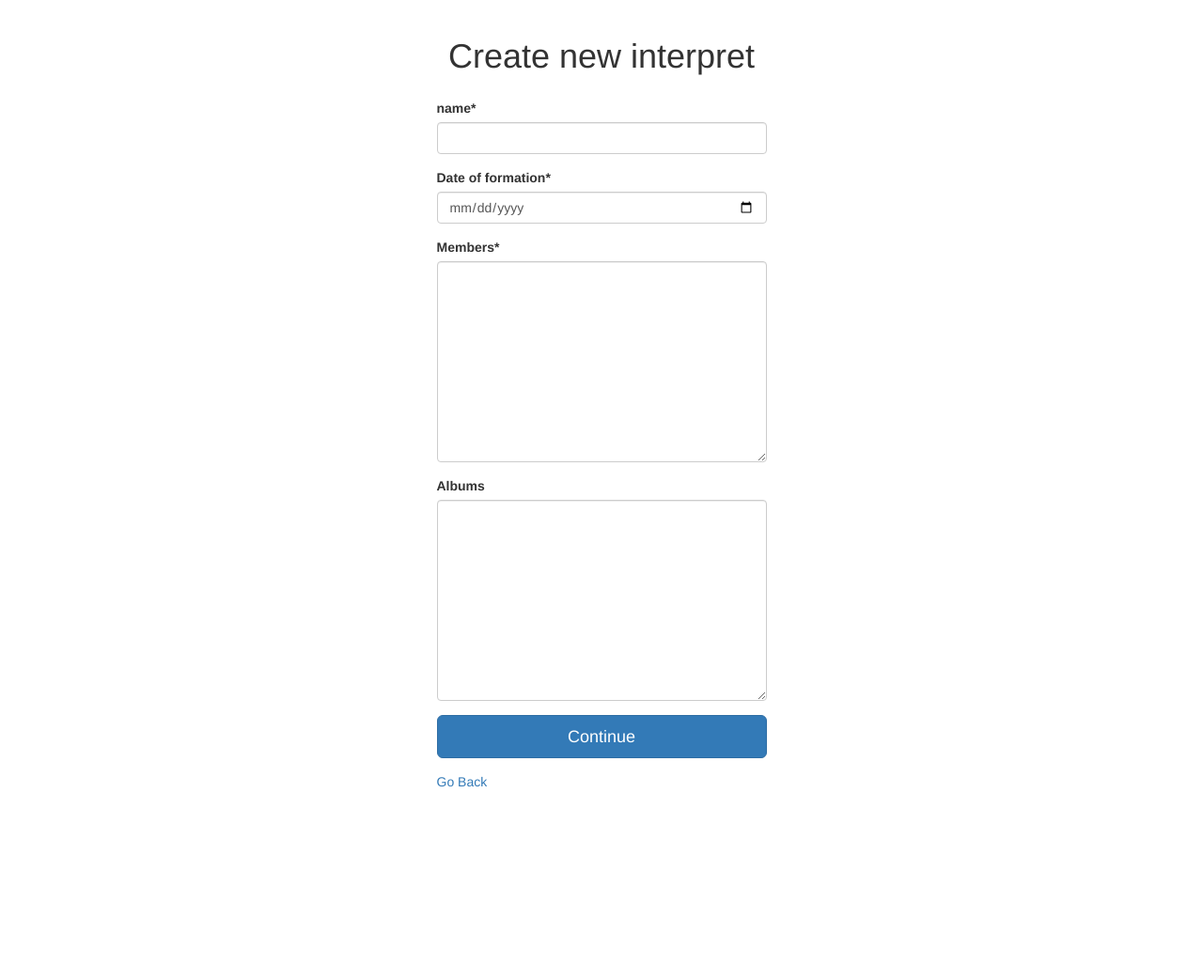
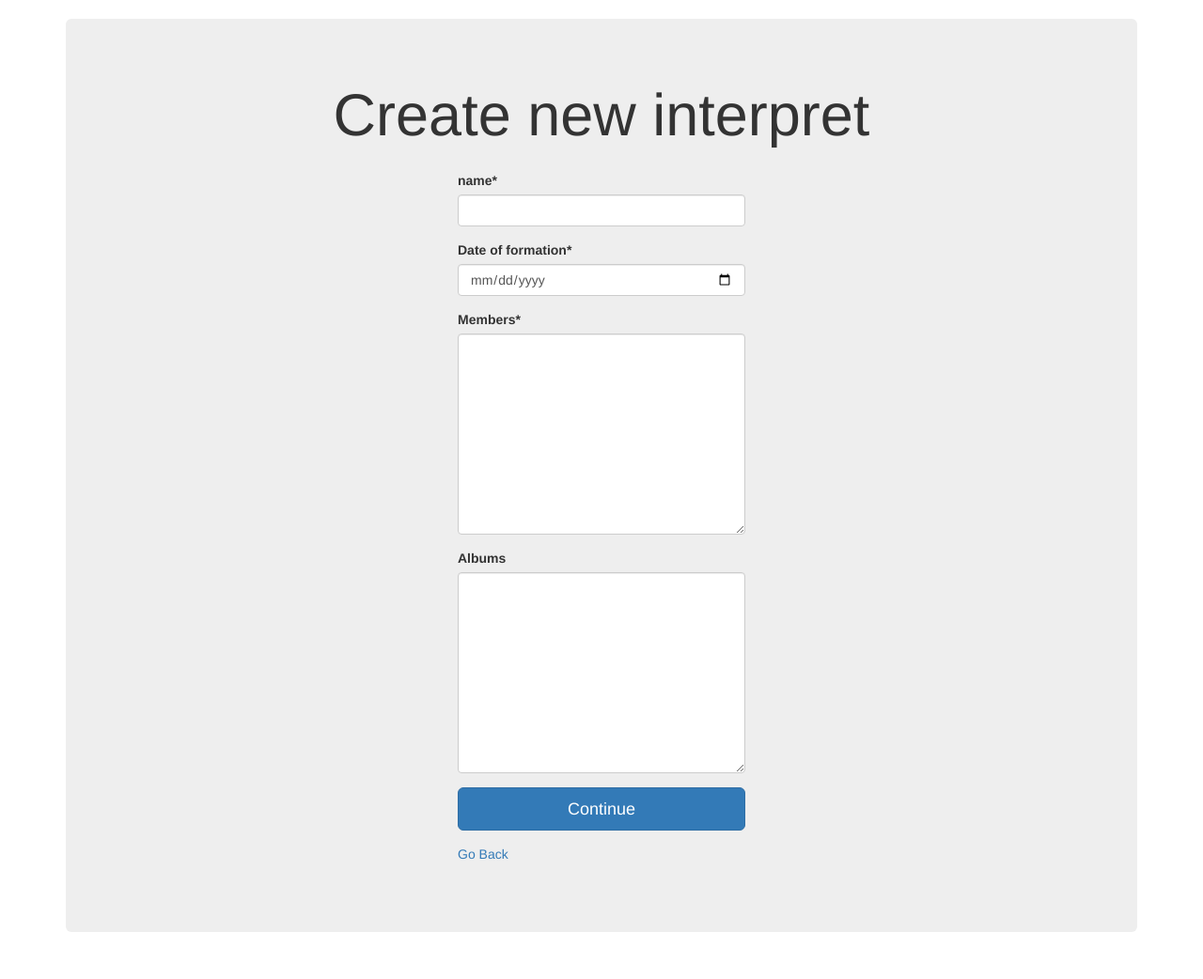
Before and after one commit to Sevin556/IIS, a Django app: page /create/interpret/ in a window 1280 px wide. Shown: the part 52-1094 px from the top of the page at 94% size. Before the commit the page ends 890 px from the top, so only its background shows below. Run offline with Django 3.2, Linux system fonts and the light colour scheme; some libraries are stand-ins or nearby versions.

Commit message:
Update createInterprets.html

```diff
--- a/festivals/templates/festivals/createInterprets.html
+++ b/festivals/templates/festivals/createInterprets.html
@@ -2,7 +2,7 @@
 {% load crispy_forms_tags %}
 {% block content %}
 <div class="container">
-    <div class="row">
+    <div class="jumbotron">
         <h1 style="text-align: center">Create new interpret</h1>
         <div style="width: 30%; margin: 25px auto;">
             <form action="{% url 'create-interpret'%}" method="POST">
```
